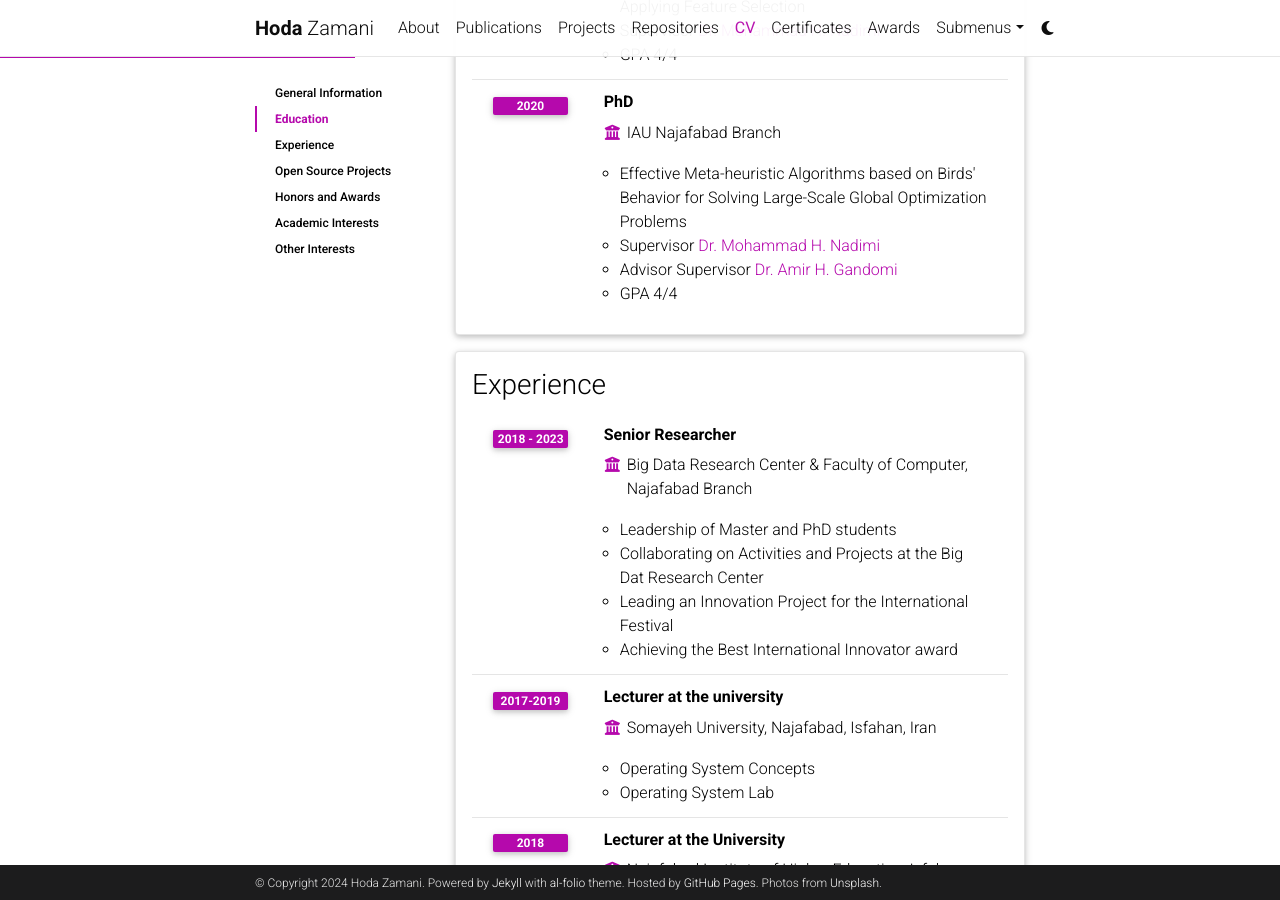
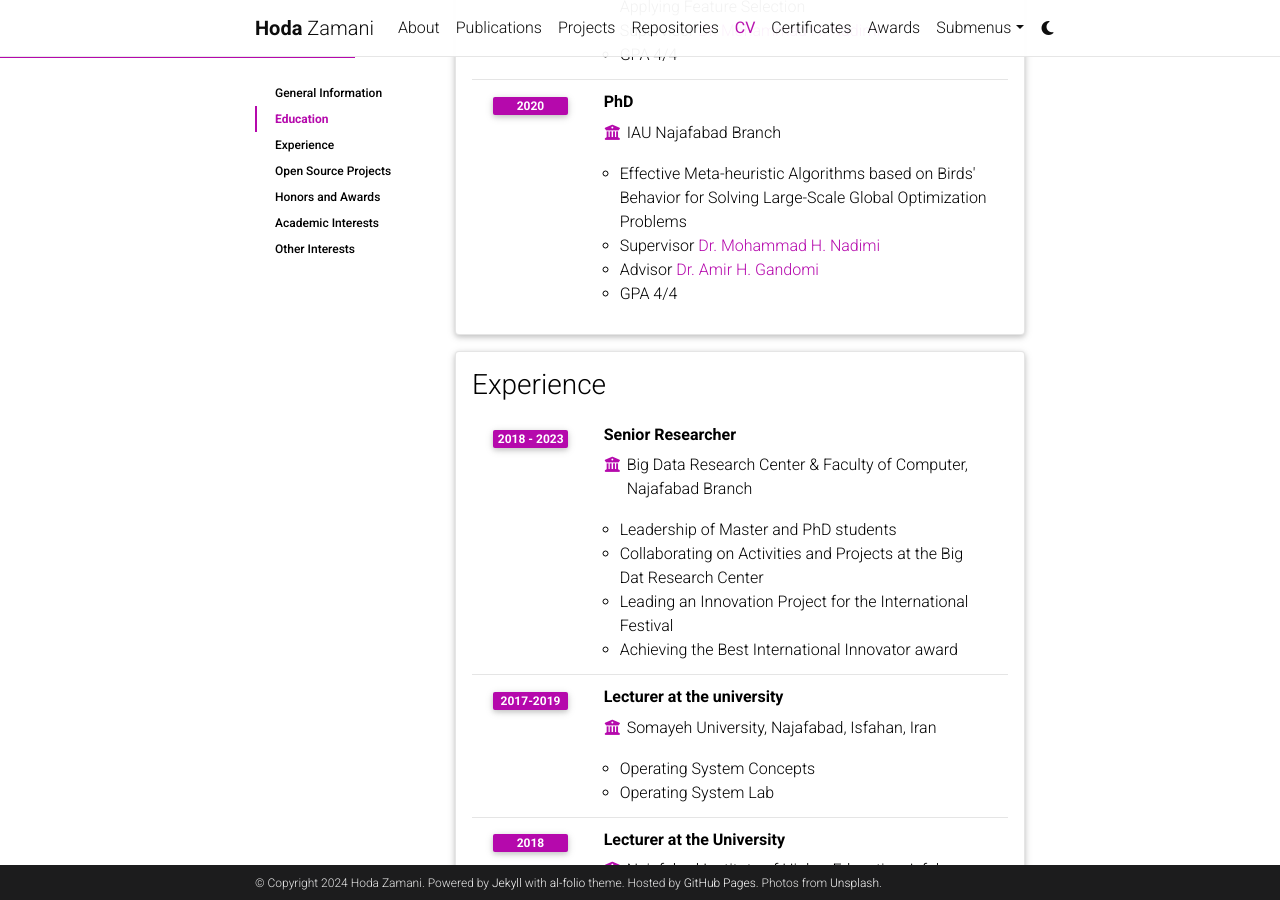
Before and after one commit to HodaZamani/HodaZamani.github.io, a Jekyll site: the page built from _pages/cv.md, in a window 1280 px wide and 900 px high, scrolled down 562 px. Built offline with Jekyll 4.4.1, drawn with Linux system fonts in a browser that asks for light colours; comment, search, counter and statistics services are not loaded; a style sheet for code colours, icons or effects is not loaded.

Commit message:
Update cv.yml

```diff
--- a/_data/cv.yml
+++ b/_data/cv.yml
@@ -22,7 +22,7 @@
       description:
         - Effective Meta-heuristic Algorithms based on Birds' Behavior for Solving Large-Scale Global Optimization Problems
         - Supervisor <a href="https://scholar.google.com/citations?user=sT0YnDIAAAAJ&hl=en">Dr. Mohammad H. Nadimi</a>
-        - Advisor Supervisor <a href="https://scholar.google.com/citations?user=VMf3wfMAAAAJ&hl=en">Dr. Amir H. Gandomi</a>
+        - Advisor <a href="https://scholar.google.com/citations?user=VMf3wfMAAAAJ&hl=en">Dr. Amir H. Gandomi</a>
         - GPA 4/4
 - title: Experience
   type: time_table
```
